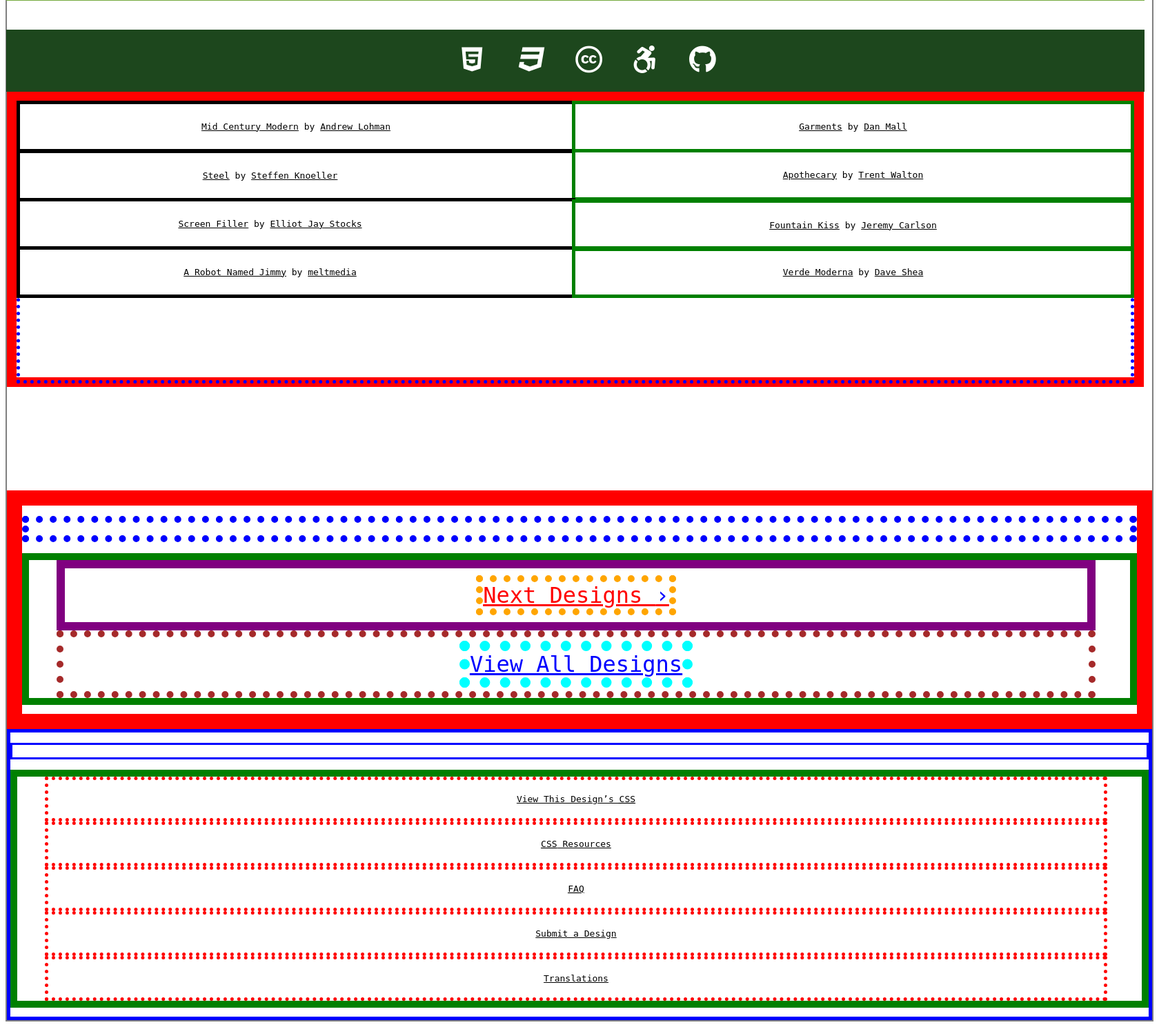
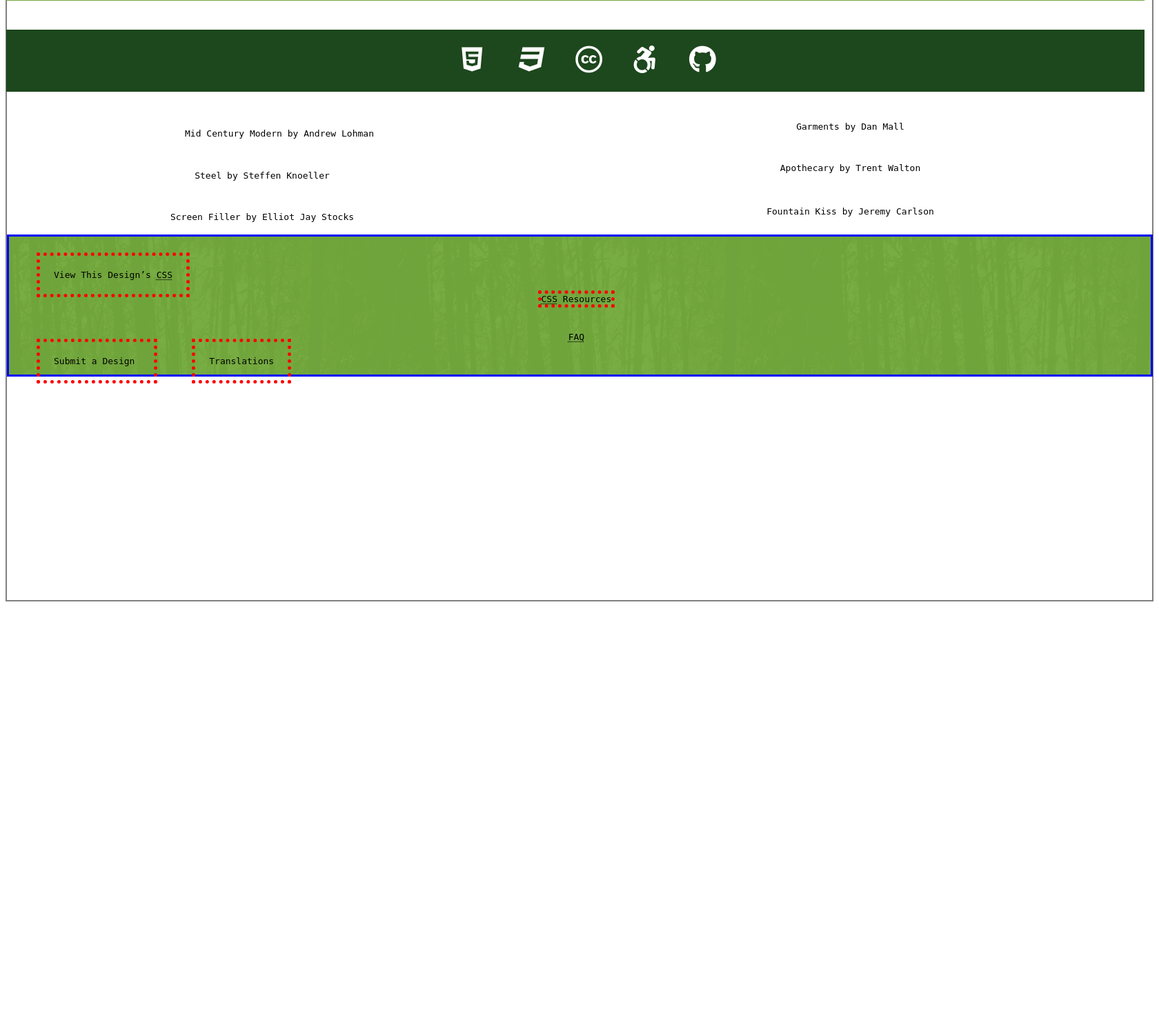
Before and after one commit to arielpiccolo/codeNation_weekly_records, a web app: file projects/zenGarden/html/index.html in a window 1680 px wide. Shown: the part 1308-2797 px from the top of the page at 69% size. After the commit the page ends 2180 px from the top, so only its background shows below. Run offline with its HTML, style and script files only (its server is not run), Linux system fonts and the light colour scheme; some libraries are stand-ins or nearby versions.

Commit message:
zen-garden files updated

```diff
--- a/projects/zenGarden/css/style.css
+++ b/projects/zenGarden/css/style.css
@@ -4,6 +4,12 @@
 @import url('https://fonts.googleapis.com/css?family=Roboto:300');
 
 /* global text alingment, font and style, except overrited*/
+
+html {
+    height: 2060px;
+}
+
+
 
 body {
     font-family: IBM, Plex, Mono;
@@ -64,7 +70,7 @@
 
 }
 
-
+/* ----------------------------------------------------*/
 
 /* middle of the page  */
 
@@ -87,6 +93,8 @@
 
 }
 
+
+/* ----------------------------------------------------*/
 
 [role="contentinfo"]  {
     display: block;
@@ -116,6 +124,7 @@
     text-align: center;
 }
 
+/* ----------------------------------------------------*/
 
 .page-wrapper {
     border: 2px solid gray;
@@ -134,6 +143,9 @@
 .select, .archives, .resources  {
     color: transparent
 }
+
+
+/* ----------------------------------------------------*/
 
 footer {
     background-color: rgb(29, 71, 29);
@@ -154,6 +166,12 @@
     left: 60%;
     color: white;
 }
+
+
+
+/* ----------------------------------------------------*/
+
+
 
 i.fab.fa-accessible-icon  {
     display: block;
@@ -194,47 +212,58 @@
 }
 
 
-
+/* ----------------------------------------------------*/
 
 
 
 #design-archives {
     position: relative;
-    border: 22px solid red;
     margin-top: 150px;
 }
 
-.archives {
-    border: 10px dotted blue
-}
+
+/* ----------------------------------------------------*/
+
 
 #design-selection {
-    border: 14px solid red;
     display: block;
-    height: 400px;
+    height: 430px;
     width: 1620px;
     padding-bottom: 0px;
     padding-top: 0;
-
 }
 
 
-#design-selection ul {
-    height: 400px;
-    border: 5px dotted blue;
-    margin-top: -50px;
-    margin-bottom: -4px;;
+
+/* ----------------------------------------------------*/
+
+/* LIST AFTER ICONS BELLOW */
+
+
+
+li {
+    text-align: center;
+    list-style: none;
+    padding: 20px;
+    margin-right: 50px;
+}
+
+
+li, ul a {
+    text-decoration: none;
+    list-style-type: none;
 }
 
 
 
 
+/* ----------------------------------------------------*/
 
-/* LIST AFTER ICONS BELLOW */
+
+
 
 
 #design-selection li:first-child {
-    border:  5px solid;
     text-align: center;
     width: 750px;
     position: relative;
@@ -257,7 +286,6 @@
 }
 
 #design-selection li:nth-child(3) {
-    border:  5px solid;
     text-align: center;
     width: 750px;
     position: relative;
@@ -279,7 +307,6 @@
 
 
 #design-selection li:nth-child(5) {
-    border:  5px solid;
     text-align: center;
     width: 750px;
     position: relative;
@@ -302,7 +329,6 @@
 
 
 #design-selection li:nth-child(7) {
-    border:  5px solid;
     text-align: center;
     width: 750px;
     position: relative;
@@ -328,51 +354,44 @@
 
 
 
-
-
-
-
-
 .next a {
-    position: relative;
-    display: inline;
-    color: red;
-    font-size: 2rem;
-    border: 10px dotted orange;
-
-
-}
-
-.viewall a {
-    position: relative;
-    color: blue;
-    font-size: 2rem;
-    display: inline;
-    border: 15px dotted aqua;
+    text-align: center;
+  width: 750px;
+  position: relative;
+  top: -340px;
+  margin-top: 20px;
+  padding: 25px;
+  left: -445px
 }
 
 
 
+.viewall a {
+  text-align: center;
+  right: -55px;
+  float: right;
+  width: 755px;
+  padding: 25px;
+  position: relative;
+  top: -435px;
+}
 
 
+/* ----------------------------------------------------*/
+
+/*
 .next  {
+    display: inline;
     border: 12px solid purple;
-
 }
 
+
 .viewall {
+    display: inline;
     border: 10px dotted brown;
 }
 
-
-li {
-    text-align: center;
-    border: 5px solid green;
-    list-style: none;
-    padding: 20px;
-    margin-right: 50px;
-}
-
+*/
 
 .indicator {
     color: blue;
@@ -380,62 +399,57 @@
 
 
 
-/*---------------------------------------------*/
 
-
-
-
-
-ul {
-    border: 10px solid green;
-}
-
-#zen-resources {
-    border: 5px solid blue;
-    margin-bottom: -30;
-
-}
-
-
-
-h3.resources {
-    border: 3px solid blue
-}
-
-
-
-
-
-
-
-
-
-
-
+/* ----------------------------------------------------*/
 
 .view-css {
-    border: 5px dotted red;
-}
-
-.css-resources {
-    border: 5px dotted red;
-}
-
-.zen-faq {
-    border: 5px dotted red;
-}
-
-.zen-submit {
-    border: 5px dotted red;
-}
-
-.zen-translations {
+    display: inline;
     border: 5px dotted red;
 }
 
 
 
 
+#zen-resources {
+    border: 3px solid blue;
+    display: block;
+    position: absolute;
+    background: url(/img/bamboo.png) rgb(116, 170, 61);
+    width: 98.5%;
+    height: 200px;
+    top: 206%;
+}
+
+}
+
+.zen-faq {
+    display: inline;
+    border: 5px dotted red;
+}
+
+.css-resources a {
+    border: 5px dotted red;
+    display: inline;
+}
+
+
+
+.zen-submit {
+    border: 5px dotted red;
+    display: inline;
+}
+
+
+
+
+.zen-translations {
+    border: 5px dotted red;
+    display: inline;
+}
+
+
+
+/* ----------------------------------------------------*/
 
 
 
```
